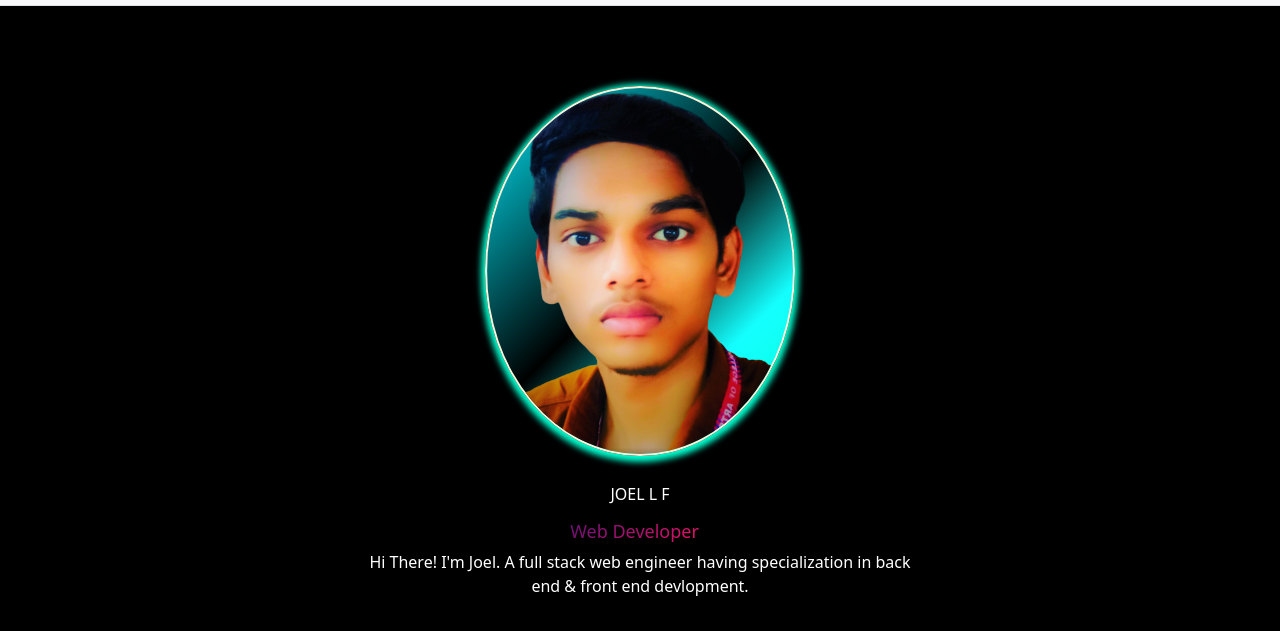
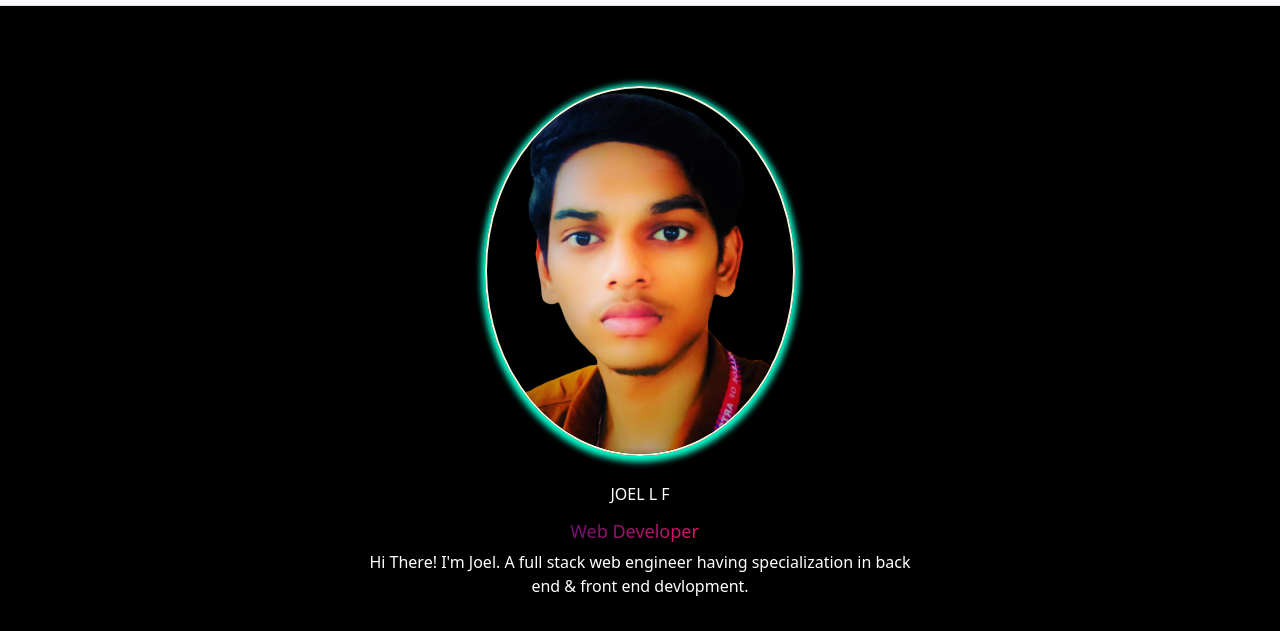
Before and after one commit to LfJoel/joel, a plain HTML site: page index.html in a window 1280 px wide. Shown: the part 71-702 px from the top of the page. Drawn offline with nearby package versions, Linux system fonts and the light colour scheme.

Commit message:
Update style.css

```diff
--- a/style.css
+++ b/style.css
@@ -48,7 +48,6 @@ body {
   height: 370px !important;
   border: 2px solid beige;
   box-shadow: 0px 2px 6px 4px #00ffd0;
-  background-image: linear-gradient(-45deg, rgb(4, 255, 213) 0%, rgb(20, 255, 255) 25%, rgba(0, 0, 0, 0.774) 51%, rgb(0, 238, 255));
   -webkit-animation: AnimateBG 20s ease infinite;
   animation: AnimateBG 20s ease infinite;
 }
```
